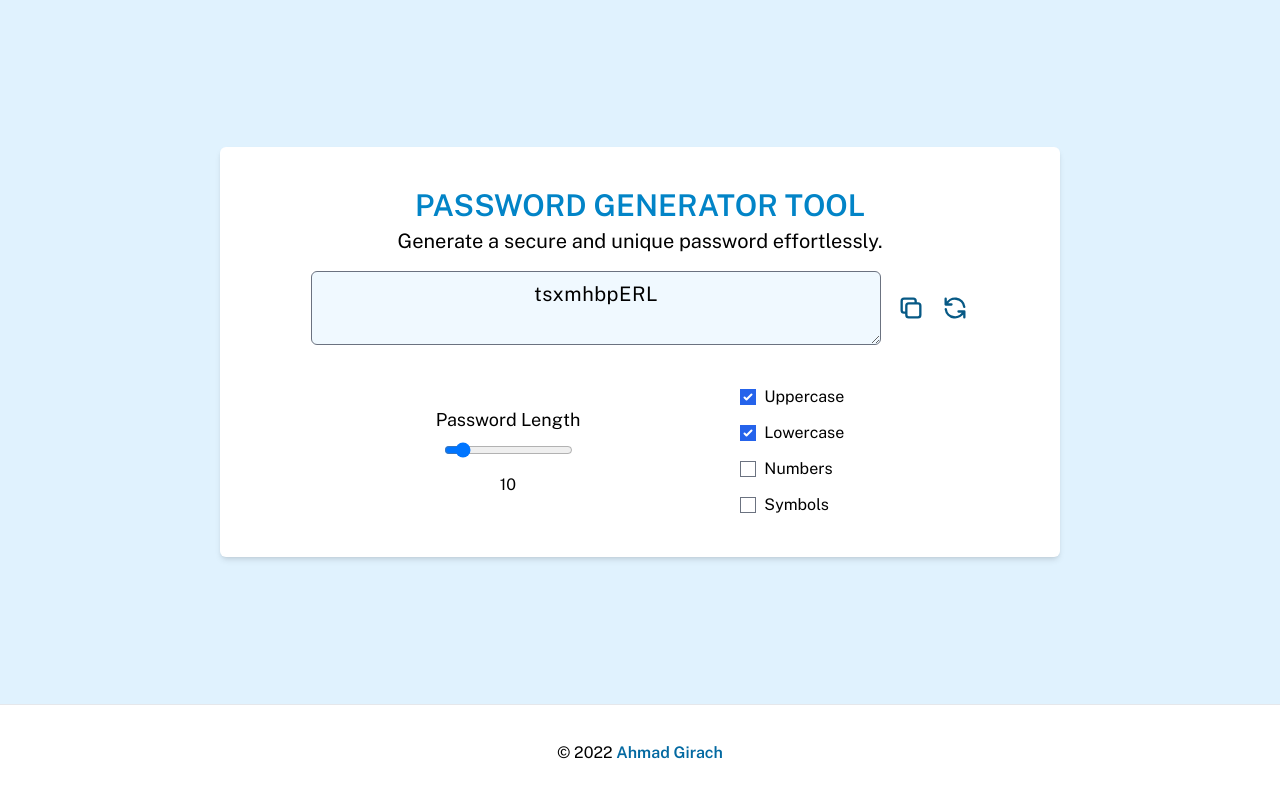
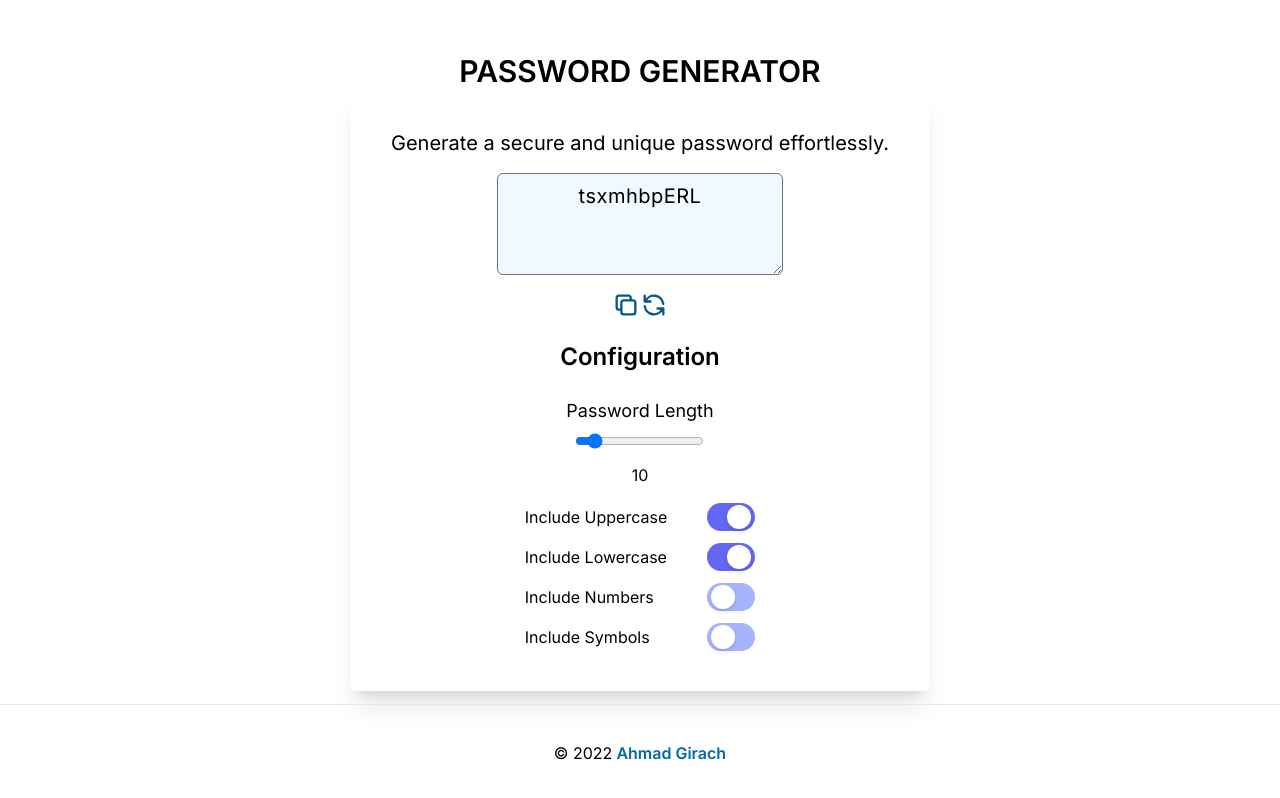
Before and after one commit to ahmadgirach/password-generator, a Next.js app: page / in a window 1280 px wide. Built offline with nearby package versions, Linux system fonts and the light colour scheme.

Commit message:
[CHANGE] design (in progress) and misc optimizations

```diff
--- /dev/null
+++ b/components/ConfigItem.tsx
@@ -0,0 +1,18 @@
+import React from "react"
+import { ToggleButton } from "./ToggleButton"
+
+type Props = {
+    caption: string,
+    id: string,
+    checked: boolean,
+    onChangeHandler?: (e: React.ChangeEvent<HTMLInputElement>) => void
+}
+
+export const ConfigItem = ({ caption, id, checked, onChangeHandler }: Props) => {
+    return (
+        <div className="flex justify-between items-center gap-10">
+            <p>{caption}</p>
+            <ToggleButton id={id} checked={checked} onChangeHandler={onChangeHandler} />
+        </div>
+    )
+}
--- /dev/null
+++ b/components/ToggleButton.tsx
@@ -0,0 +1,18 @@
+type Props = {
+    id: string,
+    checked: boolean,
+    onChangeHandler?: (e: React.ChangeEvent<HTMLInputElement>) => void
+}
+
+export const ToggleButton = ({ id, checked, onChangeHandler }: Props) => {
+    return (
+        <div className="flex justify-end items-center">
+            <input type="checkbox" name={id} id={id} className="hidden" checked={checked} onChange={onChangeHandler} />
+            <label htmlFor={id} className="toggle-label cursor-pointer">
+                <div className="w-12 h-7 flex items-center bg-indigo-300 rounded-full p-1">
+                    <div className="toggle-dot w-6 h-6 bg-white rounded-full shadow-md transition-transform duration-200 ease-in-out"></div>
+                </div>
+            </label>
+        </div>
+    )
+}
--- a/pages/index.tsx
+++ b/pages/index.tsx
@@ -3,6 +3,8 @@ import Head from 'next/head'
 import React, { useEffect, useState } from 'react'
 import { generatePassword } from '../utils'
 import { Toaster, toast } from 'react-hot-toast'
+import { ToggleButton } from '../components/ToggleButton'
+import { ConfigItem } from '../components/ConfigItem'
 
 const Home: NextPage = () => {
 
@@ -46,9 +48,7 @@ const Home: NextPage = () => {
     })
   }
 
-  useEffect(() => {
-    regeneratePassword()
-  }, [uppercase, lowercase, numbers, symbols, length])
+  useEffect(regeneratePassword, [uppercase, lowercase, numbers, symbols, length])
 
   return (
     <div className="flex flex-col items-center justify-center min-h-screen font-primary">
@@ -57,13 +57,14 @@ const Home: NextPage = () => {
         <link rel="icon" href="/favicon.ico" />
       </Head>
 
-      <main className="flex w-full flex-1 flex-col items-center justify-center px-20 text-center bg-sky-100">
-        <section className="w-3/4 rounded-md shadow-md bg-white flex flex-col justify-center items-center gap-4 p-10">
-          <h2 className="font-bold text-3xl text-sky-600 uppercase">Password Generator Tool</h2>
-          <h1 className="text-xl -mt-3">Generate a secure and unique password effortlessly.</h1>
+      <main className="w-full flex flex-1 flex-col items-center justify-center px-20 text-center">
+        <h2 className="font-bold text-3xl uppercase mt-10">Password Generator</h2>
+        <section className="rounded-md shadow-xl bg-white flex flex-col justify-center items-center gap-4 p-10">
+          <h1 className="text-xl">Generate a secure and unique password effortlessly.</h1>
 
-          <div className='flex flex-col md:flex-row justify-center items-center gap-4 w-full'>
-            <textarea name="password" id="password" cols={20} rows={2} value={password} className='bg-sky-50 outline-none w-3/4 rounded-md text-center text-xl text-black tracking-wide' readOnly></textarea>
+          <div className='flex flex-col justify-center items-center gap-4'>
+            <textarea name="password" id="password" cols={20} rows={3} value={password} className='bg-sky-50 outline-none rounded-md text-center text-xl text-black tracking-wide' readOnly></textarea>
+            <div>
               <button title='Copy to Clipboard' onClick={copyToClipboard}>
                 <svg xmlns="http://www.w3.org/2000/svg" className='h-7 text-sky-800' fill="none" viewBox="0 0 24 24" stroke="currentColor" strokeWidth="2">
                   <path strokeLinecap="round" strokeLinejoin="round" d="M8 16H6a2 2 0 01-2-2V6a2 2 0 012-2h8a2 2 0 012 2v2m-6 12h8a2 2 0 002-2v-8a2 2 0 00-2-2h-8a2 2 0 00-2 2v8a2 2 0 002 2z" />
@@ -75,14 +76,16 @@ const Home: NextPage = () => {
                 </svg>
               </button>
             </div>
+          </div>
 
-          <div className='flex flex-col md:flex-row justify-center items-center gap-x-40'>
+          <div className='flex flex-col justify-center items-center'>
+            <h3 className="text-2xl font-bold">Configuration</h3>
             <div className='space-y-2 sm:mt-6'>
               <p className='text-lg'>Password Length</p>
               <input type="range" name="length" id="length" value={length} onChange={handleSliderChange} />
               <p>{length}</p>
             </div>
-            <div className='text-left space-y-3'>
+            {/* <div className='text-left space-y-3'>
               <div className='flex items-center gap-2 sm:mt-6'>
                 <input
                   type="checkbox"
@@ -105,7 +108,34 @@ const Home: NextPage = () => {
                 <input type="checkbox" name="symbols" id="symbols" checked={symbols} onChange={handleSymbolsChange} />
                 <label htmlFor="symbols" className='cursor-pointer'>Symbols</label>
               </div>
+            </div> */}
           </div>
+
+          <div className="text-left space-y-3">
+            <ConfigItem
+              id='uppercase'
+              caption='Include Uppercase'
+              checked={uppercase}
+              onChangeHandler={handleUppercaseChange}
+            />
+            <ConfigItem
+              id='lowercase'
+              caption='Include Lowercase'
+              checked={lowercase}
+              onChangeHandler={handleLowercaseChange}
+            />
+            <ConfigItem
+              id='numbers'
+              caption='Include Numbers'
+              checked={numbers}
+              onChangeHandler={handleNumbersChange}
+            />
+            <ConfigItem
+              id='symbols'
+              caption='Include Symbols'
+              checked={symbols}
+              onChangeHandler={handleSymbolsChange}
+            />
           </div>
 
         </section>
--- a/styles/globals.css
+++ b/styles/globals.css
@@ -1,5 +1,38 @@
-@import url('https://fonts.googleapis.com/css2?family=Public+Sans:wght@400;500;600&display=swap');
+@import url('https://fonts.googleapis.com/css2?family=Inter:wght@400;500;600&display=swap');
 
 @tailwind base;
+
+#uppercase:checked~label div.toggle-dot {
+    @apply translate-x-4
+}
+
+#lowercase:checked~label div.toggle-dot {
+    @apply translate-x-4
+}
+
+#numbers:checked~label div.toggle-dot {
+    @apply translate-x-4
+}
+
+#symbols:checked~label div.toggle-dot {
+    @apply translate-x-4
+}
+
+#uppercase:checked~.toggle-label>div {
+    @apply bg-indigo-500
+}
+
+#lowercase:checked~.toggle-label>div {
+    @apply bg-indigo-500
+}
+
+#numbers:checked~.toggle-label>div {
+    @apply bg-indigo-500
+}
+
+#symbols:checked~.toggle-label>div {
+    @apply bg-indigo-500
+}
+
 @tailwind components;
 @tailwind utilities;
--- a/tailwind.config.js
+++ b/tailwind.config.js
@@ -7,7 +7,7 @@ module.exports = {
   theme: {
     extend: {
       fontFamily: {
-        primary: ['Public Sans', 'sans-serif']
+        primary: ['Inter', 'sans-serif']
       }
     },
   },
```
Lines whose indentation alone changed are shown as unchanged.
